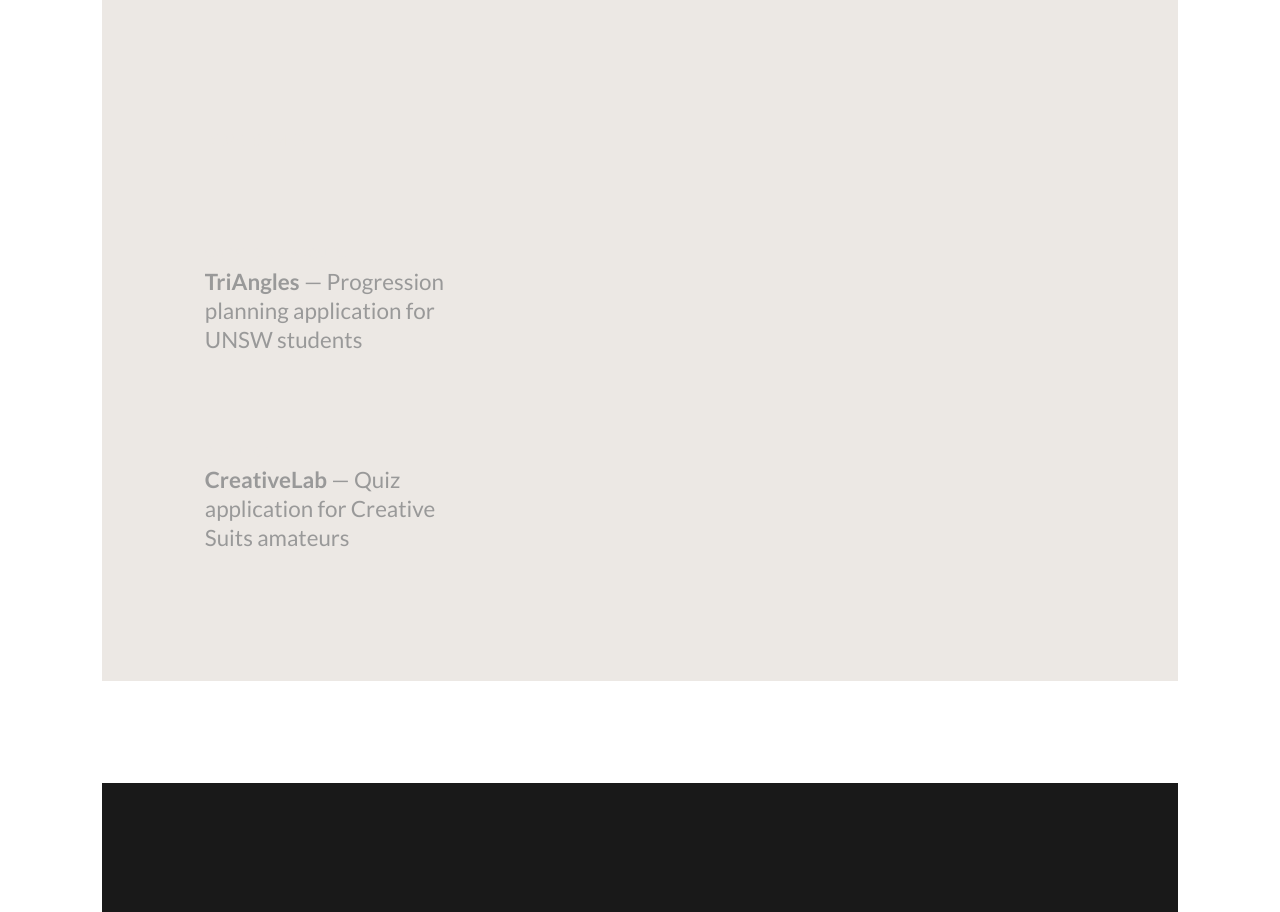
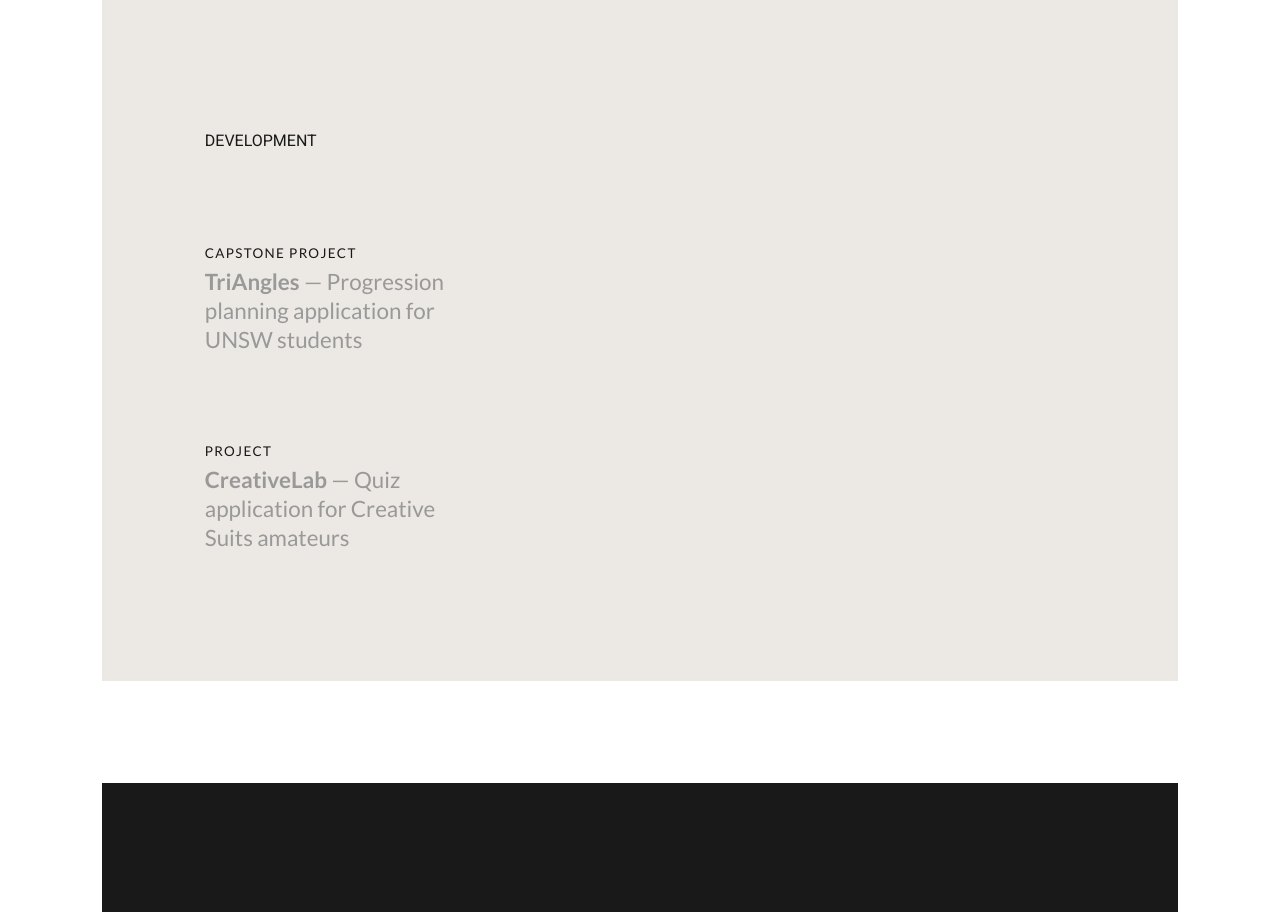
Before and after one commit to jen-lam/jen-lam.github.io, a plain HTML site: page newindex.html in a window 1280 px wide. Shown: the part 1680-2592 px from the top of the page. Drawn offline with Linux system fonts and the light colour scheme.

Commit message:
Update newindex.css

```diff
--- a/css/newindex.css
+++ b/css/newindex.css
@@ -71,7 +71,7 @@
   position:relative;
 }
 
-section span:nth-child(odd) {
+section:nth-child(odd) span {
   text-transform:uppercase;
   color:#ECE8E4;
 }
@@ -83,7 +83,7 @@
   position:relative;
 }
 
-section span {
+section:nth-child(even) span {
   text-transform:uppercase;
   color:#191919;
 }
```
